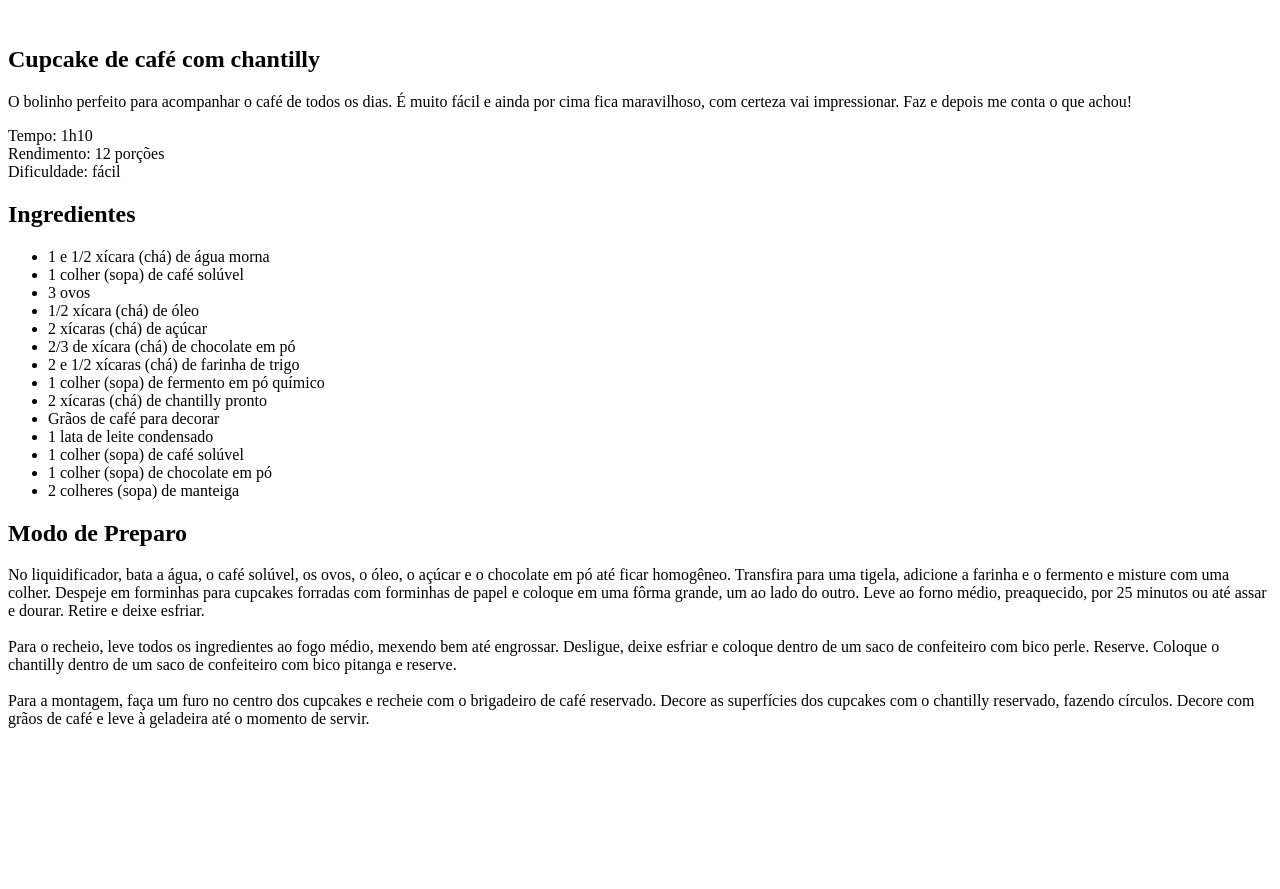
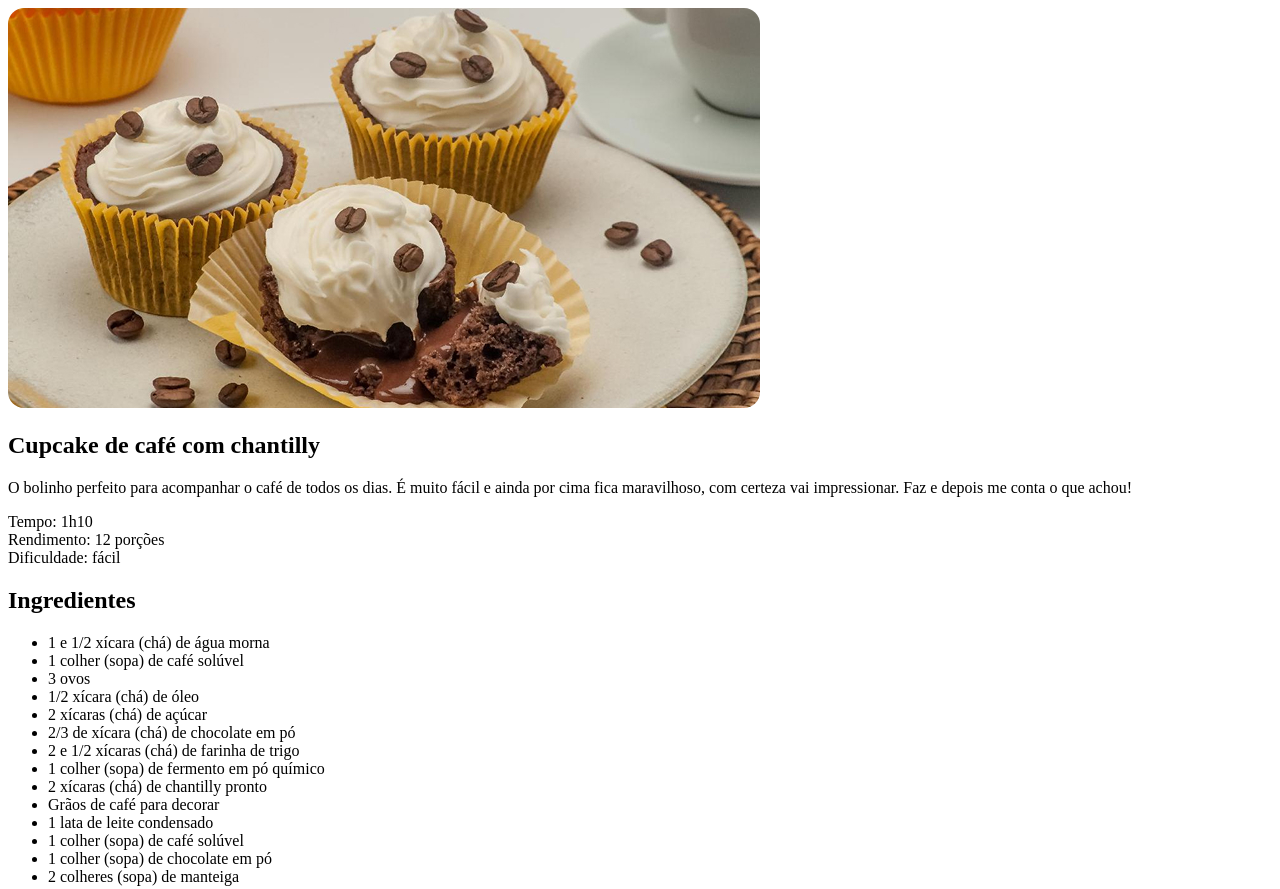
Before and after one commit to brunabbelini/projeto_pagina_receita, a plain HTML site: page index.html in a window 1280 px wide. Shown: the top 889 px of the page. Before the commit the page ends 800 px from the top, so only its background shows below. Drawn offline with Linux system fonts and the light colour scheme.

Commit message:
adicionando imagens e style.css

```diff
--- a/index.html
+++ b/index.html
@@ -4,10 +4,12 @@
     <meta charset="UTF-8">
     <meta name="viewport" content="width=device-width, initial-scale=1.0">
     <title>Página de Receita</title>
+
+    <link rel="stylesheet" href="style.css" class="css">
 </head>
 <body>
     <div id="page">
-        <img src="" alt="">
+        <img src="assets/main-image.jpg" alt="Imagem de um cupcake com graos de cafe e um chantilly">
         <main>
             <section id="about">
                 <h1>Cupcake de café com chantilly</h1>
--- /dev/null
+++ b/style.css
@@ -0,0 +1,3 @@
+img {
+    border-radius: 16px;
+}
```
Also changed, not shown: assets/bg.jpg (added), assets/main-image.jpg (added), 1 other file.
